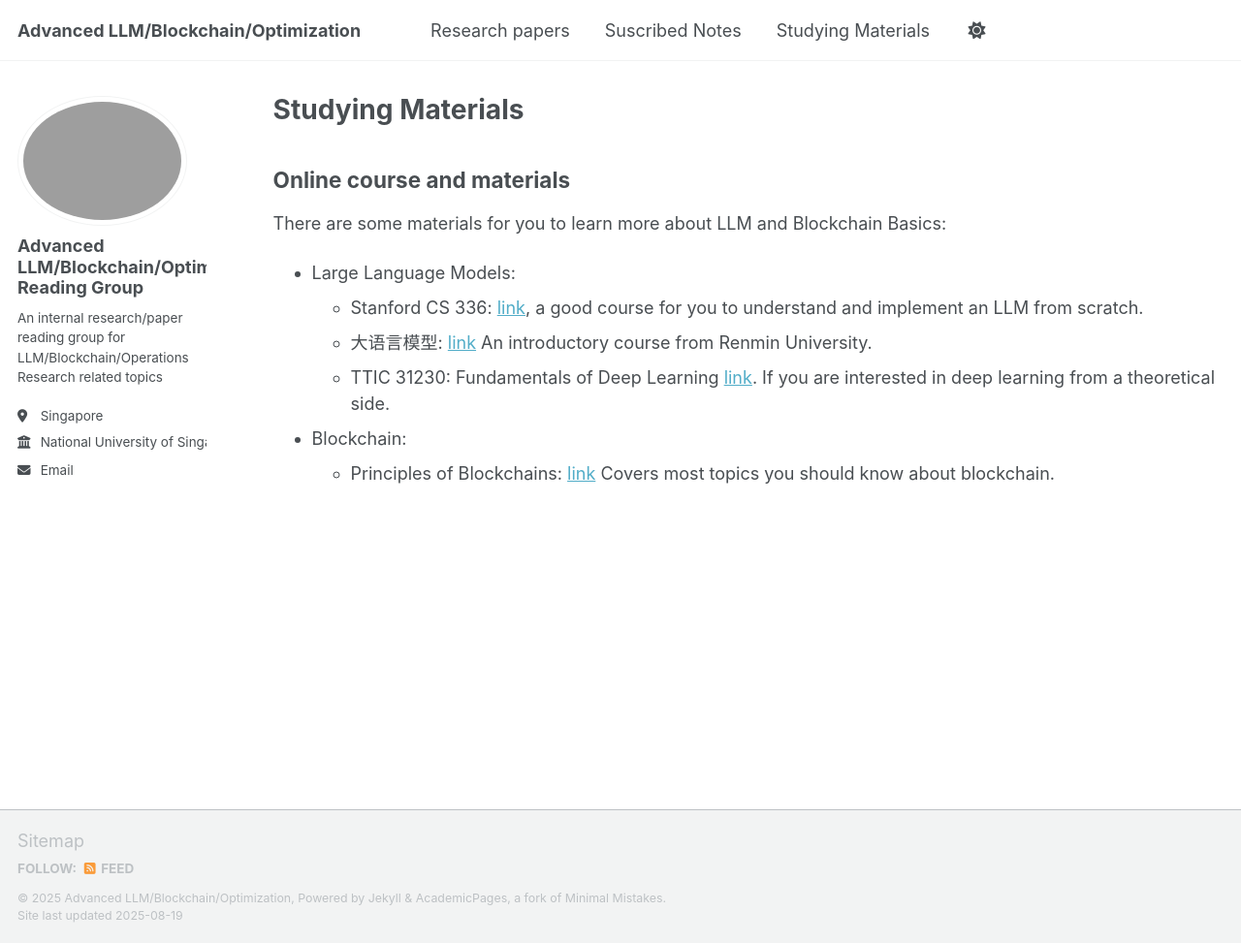
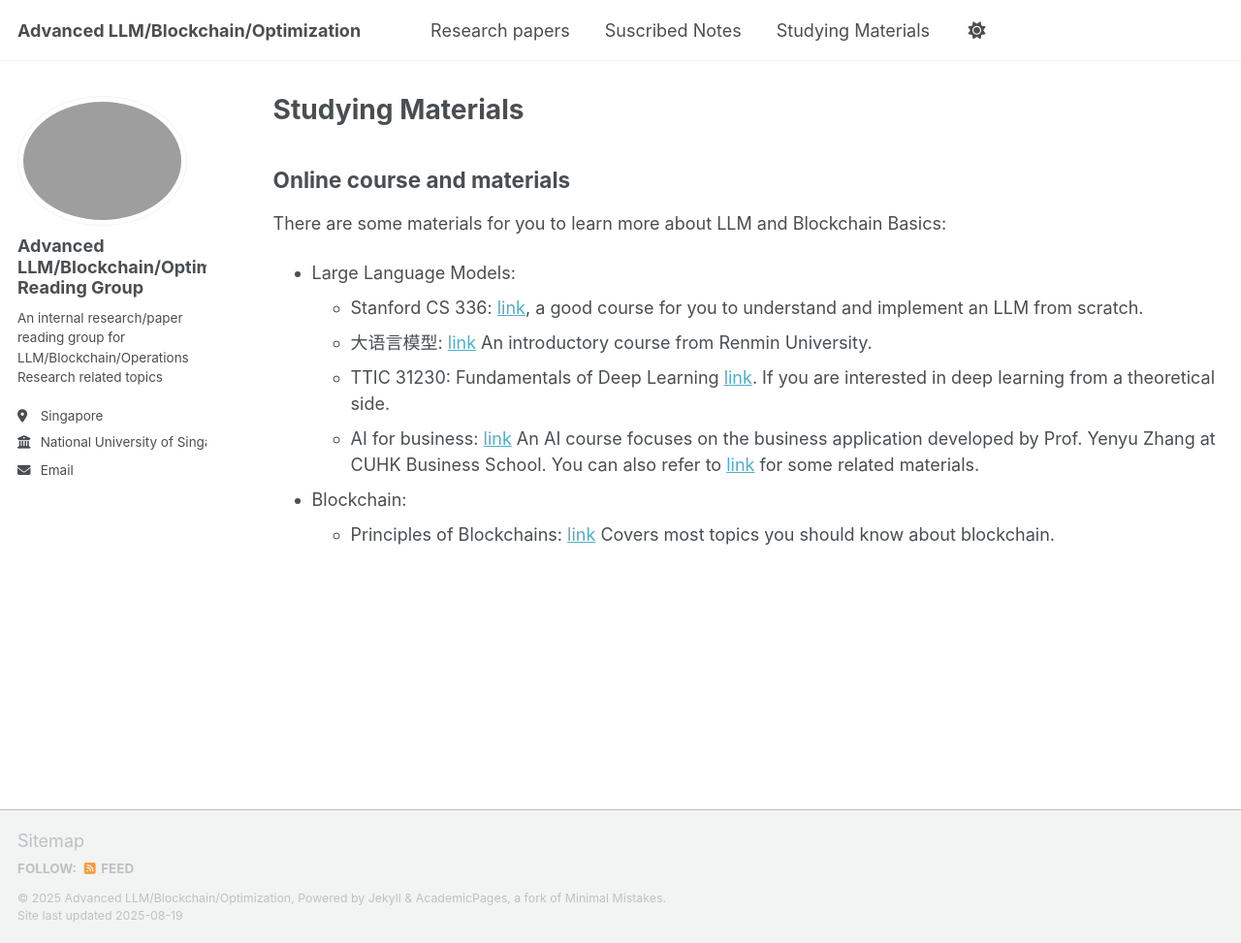
Before and after one commit to Kiloswang/Advanced-LLM-Blockchain-Optimization, a Jekyll site: the page built from _pages/materials.md, in a window 1280 px wide and 973 px high. Shown: the whole window at 97% size. Built offline with Jekyll 4.4.1, drawn with Linux system fonts in a browser that asks for light colours; a script that is not in the unit is left out.

Commit message:
Update materials.md

```diff
--- a/_pages/materials.md
+++ b/_pages/materials.md
@@ -11,5 +11,6 @@ There are some materials for you to learn more about LLM and Blockchain Basics:
   * Stanford CS 336: [link](https://stanford-cs336.github.io/spring2025/), a good course for you to understand and implement an LLM from scratch.
   * 大语言模型: [link](https://github.com/datawhalechina/llmbook) An introductory course from Renmin University.
   * TTIC 31230: Fundamentals of Deep Learning [link](https://mcallester.github.io/ttic-31230/). If you are interested in deep learning from a theoretical side.
+  * AI for business: [link](https://github.com/rphilipzhang/AI-PhD-S25) An AI course focuses on the business application developed by Prof. Yenyu Zhang at CUHK Business School. You can also refer to [link](https://www.fashengxu.com/genai) for some related materials.
 * Blockchain:
   * Principles of Blockchains: [link](https://web3.princeton.edu/principles-of-blockchains/) Covers most topics you should know about blockchain.
```
